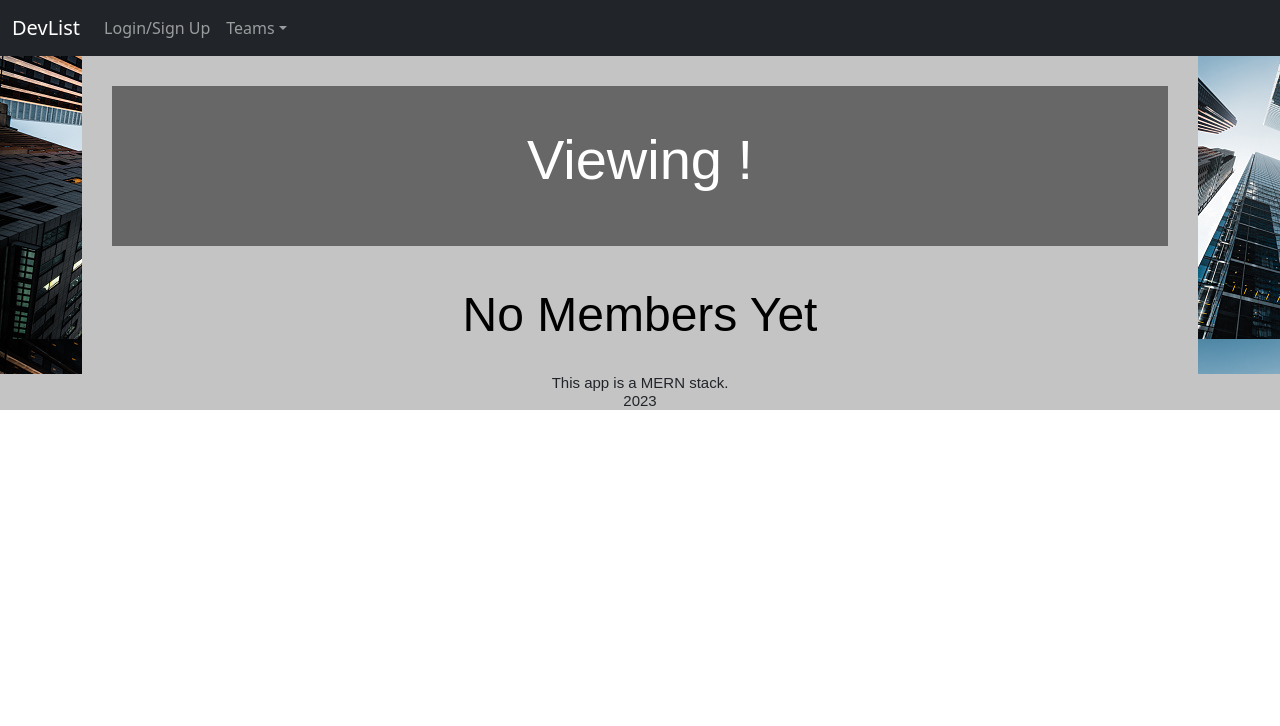
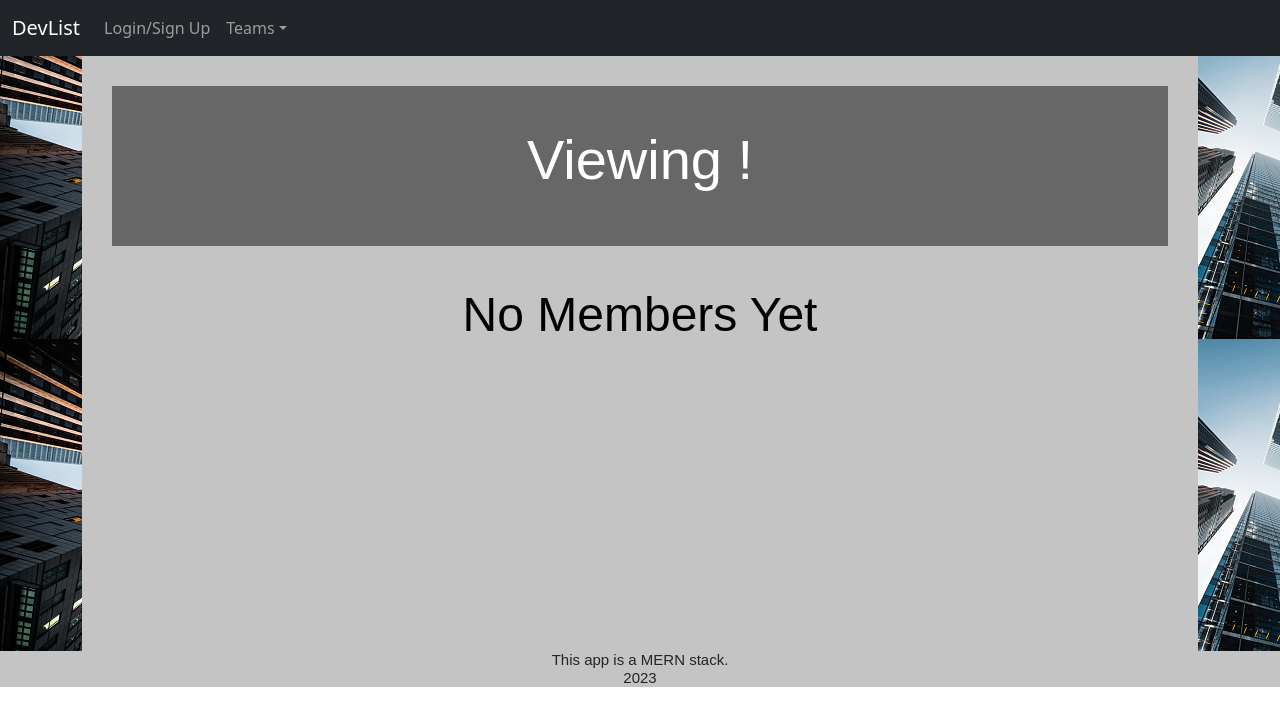
Before and after one commit to BoxLegends/Project3_Client, a React (Create React App) app in the folder Client/: page /63dfc78c17bff187c7f2ec8a in a window 1280 px wide. Shown: the top 726 px of the page. Built offline with nearby package versions, Linux system fonts and the light colour scheme; no server answers.

Commit message:
style edit

```diff
--- a/Client/src/components/Header.js
+++ b/Client/src/components/Header.js
@@ -30,7 +30,7 @@ const AppNavbar = () => {
               )}
               <NavDropdown  id="nav-dropdown-dark-example"
               title="Teams"
-              menuVariant="dark">
+              >
               <NavDropdown.Item href="/63dfc78c17bff187c7f2ec8a">Team 1</NavDropdown.Item>
               <NavDropdown.Item href="/63e17d9829ae4fb7f71bcf3d">Team 2</NavDropdown.Item>
               <NavDropdown.Item href="/63e17e4e29ae4fb7f71bcf3e">Team 3</NavDropdown.Item>
--- a/Client/src/pages/Team.js
+++ b/Client/src/pages/Team.js
@@ -40,8 +40,8 @@ const Team = () => {
       <p>{team.description}</p>
       </header>
     </div>
+    <div className='memberCard'>
       <Container>
-
       {team.name === 'Team 1' ? (
         <>
       <h2> Team Members:
@@ -49,9 +49,8 @@ const Team = () => {
         <UserCard />
         </>
         ) : <h2>No Members Yet</h2>}
-
-
       </Container>
+      </div>
       </div>
     </>
   );
--- a/Client/src/pages/styles/Team.css
+++ b/Client/src/pages/styles/Team.css
@@ -25,3 +25,7 @@
         background-color: #676767;
         height: 160px;
       }
+
+      .memberCard {
+        min-height: 375px;
+      }
--- a/Client/src/pages/styles/User.css
+++ b/Client/src/pages/styles/User.css
@@ -16,6 +16,7 @@
 
 
       .info {
+        min-height: 375px;
         background: #c4c4c4;
       }
 
```
